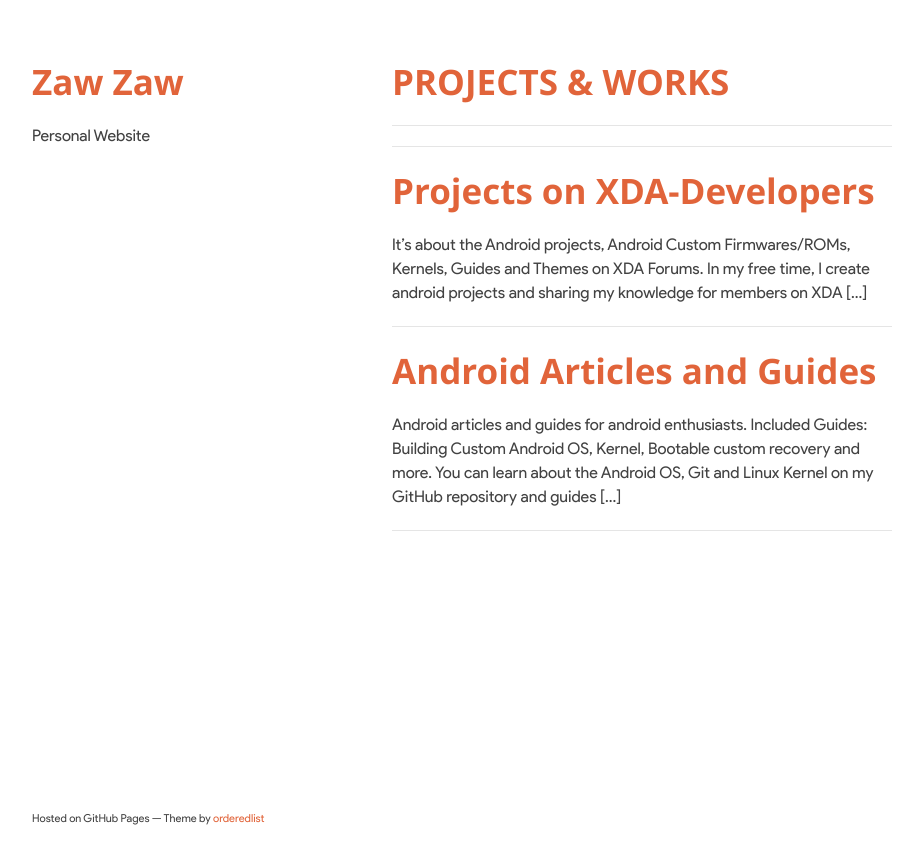
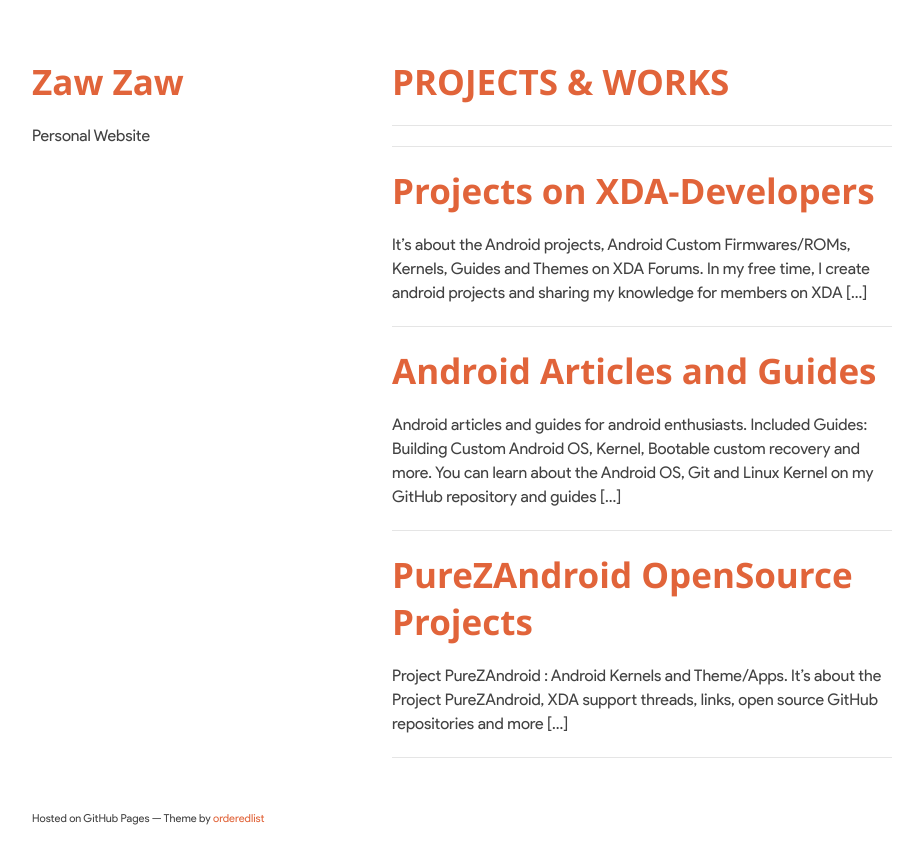
Before and after one commit to zawzaww/zawzaww.github.io, a Jekyll site: the page built from projects.md, in a window 1280 px wide. Shown: the top 864 px of the page, without its empty margins (178-1090 px from the left). Built offline with Jekyll 4.4.1, drawn with Linux system fonts in a browser that asks for light colours.

Commit message:
projects: Add "purezandroid-projects.md" and linked with details page

```diff
--- a/projects.md
+++ b/projects.md
@@ -18,3 +18,8 @@
 Android articles and guides for android enthusiasts. Included Guides: Building Custom Android OS, Kernel, Bootable custom recovery and more. You can learn about the Android OS, Git and Linux Kernel on my GitHub repository and guides [...]
 
 ----
+
+# [PureZAndroid OpenSource Projects](projects/purezandroid-projects.md)
+Project PureZAndroid : Android Kernels and Theme/Apps. It’s about the Project PureZAndroid, XDA support threads, links, open source GitHub repositories and more [...]
+
+----
```
Also changed, not shown: projects/purezandroid-projects.md (added, +18 -0 lines).
